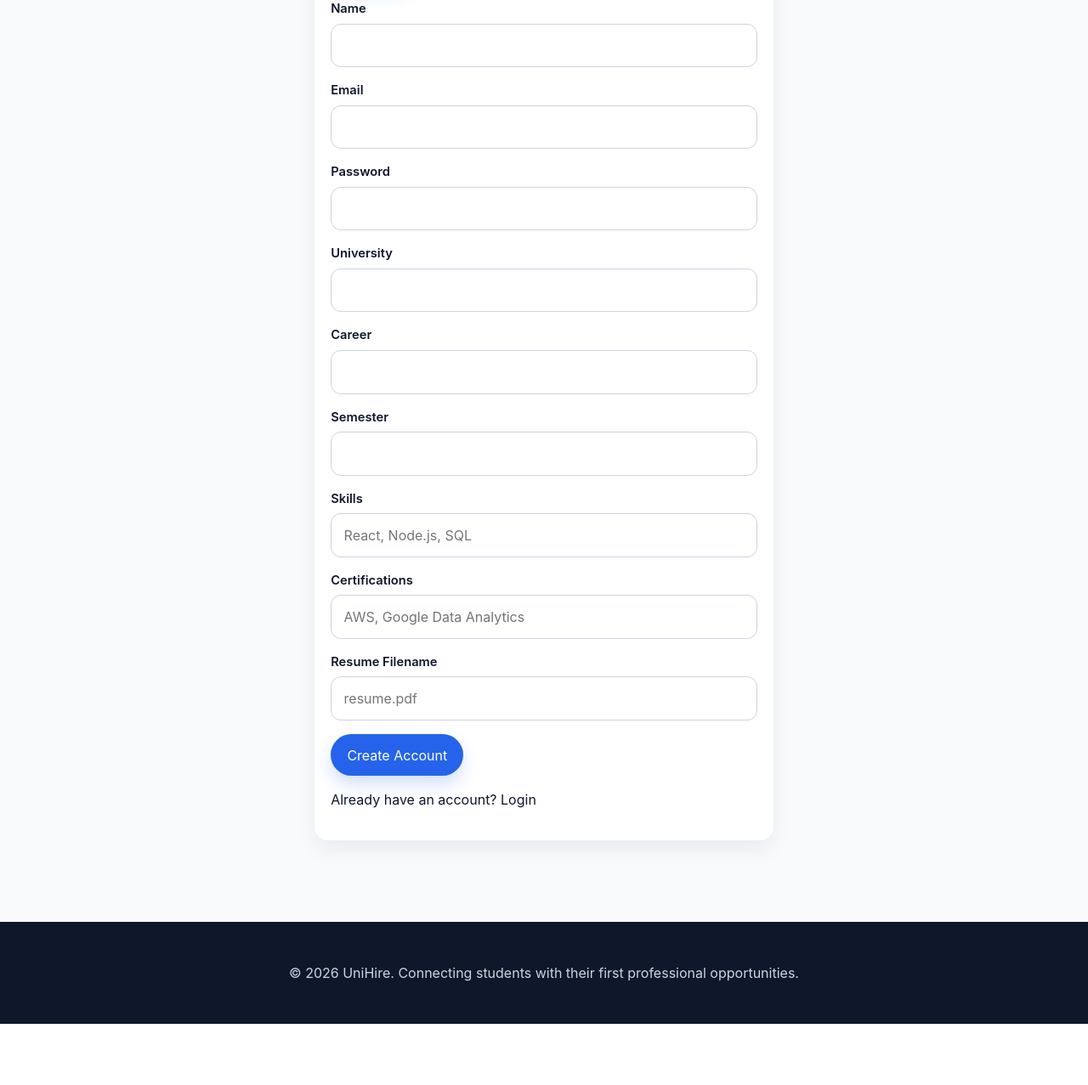
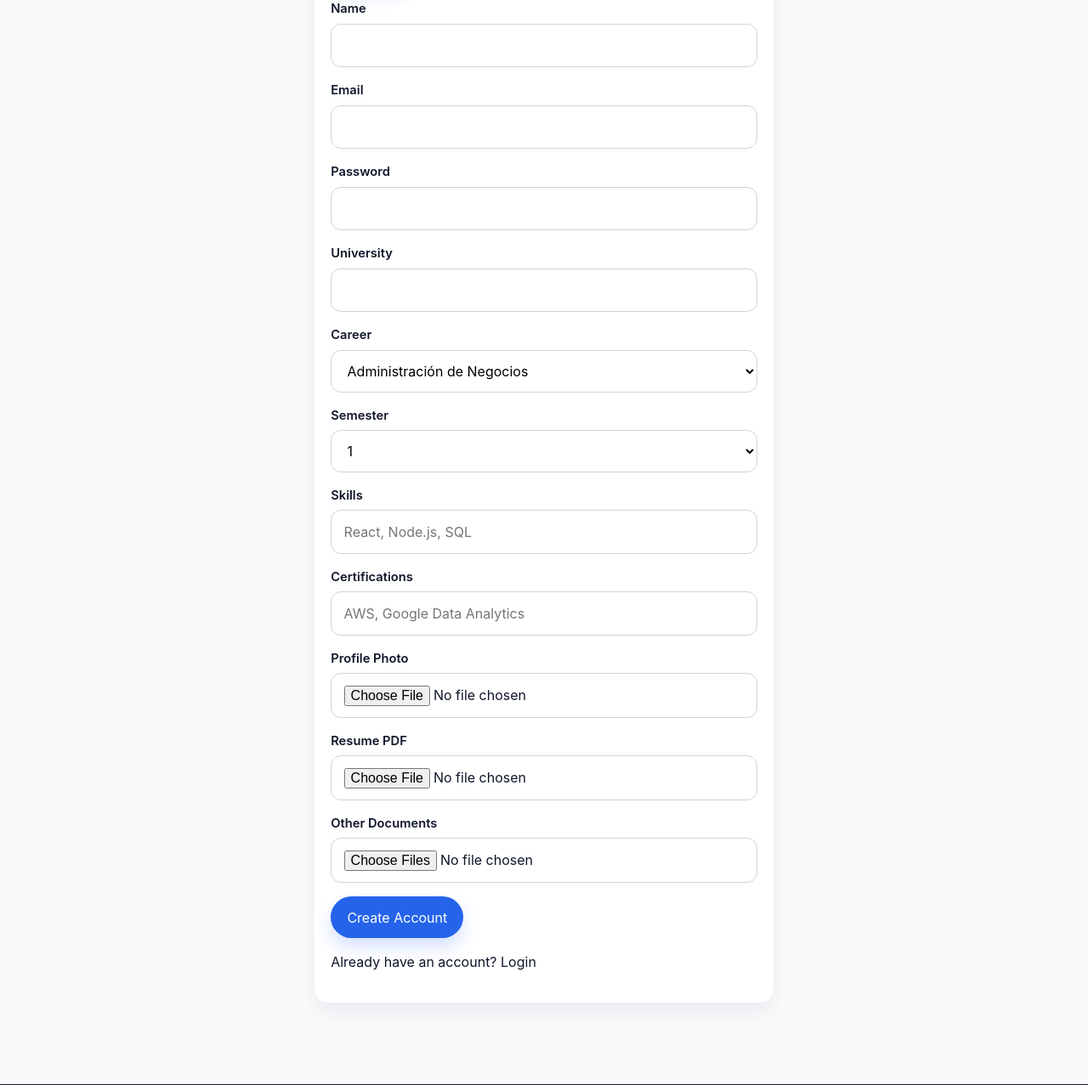
Before and after one commit to Blodox12/UniHire_PI1_20262, a Django app: page /register/student/ in a window 1280 px wide. Shown: the part 324-1601 px from the top of the page at 85% size. Before the commit the page ends 1529 px from the top, so only its background shows below. Run offline with Django 5.2, Linux system fonts and the light colour scheme.

Commit message:
Document upload and registration interface

```diff
--- a/accounts/forms.py
+++ b/accounts/forms.py
@@ -2,20 +2,74 @@ import re
 
 from django import forms
 
+from .models import Company
+from .models import StudentDocument
+
 EMAIL_RE = re.compile(r"[^\s@]+@[^\s@]+\.[^\s@]+")
 
+EAFIT_CAREERS = [
+    (career, career)
+    for career in [
+        "Administración de Negocios",
+        "Contaduría Pública",
+        "Derecho",
+        "Economía",
+        "Finanzas",
+        "Geología",
+        "Ingeniería Civil",
+        "Ingeniería de Diseño de Producto",
+        "Ingeniería de Procesos",
+        "Ingeniería de Producción",
+        "Ingeniería de Sistemas",
+        "Ingeniería Física",
+        "Ingeniería Matemática",
+        "Ingeniería Mecánica",
+        "Mercadeo",
+        "Negocios Internacionales",
+        "Psicología",
+    ]
+]
 
-class StudentRegisterForm(forms.Form):
+SEMESTER_CHOICES = [(str(number), str(number)) for number in range(1, 10)]
+
+
+def validate_pdf(upload):
+    if upload and not upload.name.lower().endswith(".pdf"):
+        raise forms.ValidationError("The resume must be a PDF file.")
+    return upload
+
+
+class MultipleFileInput(forms.ClearableFileInput):
+    allow_multiple_selected = True
+
+
+class MultipleFileField(forms.FileField):
+    widget = MultipleFileInput
+
+    def clean(self, data, initial=None):
+        single_clean = super().clean
+        if not data:
+            return []
+        if not isinstance(data, list):
+            data = [data]
+        return [single_clean(item, initial) for item in data]
+
+
+class StudentFieldsForm(forms.Form):
+    career = forms.ChoiceField(choices=EAFIT_CAREERS)
+    profile_photo = forms.ImageField(required=False)
+    resume_filename = forms.FileField(required=False, validators=[validate_pdf])
+    documents = MultipleFileField(required=False, label="Other documents")
+
+
+class StudentRegisterForm(StudentFieldsForm):
     name = forms.CharField(max_length=150)
     email = forms.CharField(max_length=150)
     password = forms.CharField(widget=forms.PasswordInput, min_length=1)
     university = forms.CharField(max_length=150)
-    career = forms.CharField(max_length=150)
-    semester = forms.CharField(max_length=10)
+    semester = forms.ChoiceField(choices=SEMESTER_CHOICES)
     skills = forms.CharField(max_length=500, required=False)
     certifications = forms.CharField(max_length=500, required=False)
-    resume_filename = forms.CharField(max_length=255, required=False)
-
     def clean_email(self):
         email = self.cleaned_data["email"].strip().lower()
         if not EMAIL_RE.fullmatch(email):
@@ -28,17 +82,11 @@ class StudentRegisterForm(forms.Form):
             raise forms.ValidationError("Password must contain at least 6 characters")
         return password
 
-    def clean_semester(self):
-        semester = str(self.cleaned_data["semester"]).strip()
-        if not semester.isdigit() or not (1 <= int(semester) <= 20):
-            raise forms.ValidationError("Semester must be a number between 1 and 20")
-        return semester
-
-
 class CompanyRegisterForm(forms.Form):
     company_name = forms.CharField(max_length=150)
     email = forms.CharField(max_length=150)
     password = forms.CharField(widget=forms.PasswordInput, min_length=1)
+    profile_photo = forms.ImageField(required=False)
 
     def clean_email(self):
         email = self.cleaned_data["email"].strip().lower()
@@ -59,21 +107,13 @@ class LoginForm(forms.Form):
     password = forms.CharField(widget=forms.PasswordInput)
 
 
-class StudentProfileForm(forms.Form):
+class StudentProfileForm(StudentFieldsForm):
     name = forms.CharField(max_length=150)
     university = forms.CharField(max_length=150)
-    career = forms.CharField(max_length=150)
-    semester = forms.CharField(max_length=10)
+    semester = forms.ChoiceField(choices=SEMESTER_CHOICES)
     skills = forms.CharField(max_length=500, required=False)
     certifications = forms.CharField(max_length=500, required=False)
-    resume_filename = forms.CharField(max_length=255, required=False)
-
-    def clean_semester(self):
-        semester = str(self.cleaned_data["semester"]).strip()
-        if not semester.isdigit() or not (1 <= int(semester) <= 20):
-            raise forms.ValidationError("Semester must be a number between 1 and 20")
-        return semester
-
 
 class CompanyProfileForm(forms.Form):
     company_name = forms.CharField(max_length=150, label="Company Name")
+    profile_photo = forms.ImageField(required=False)
--- a/accounts/templates/accounts/register_student.html
+++ b/accounts/templates/accounts/register_student.html
@@ -9,7 +9,7 @@
         <a href="{% url 'accounts:register_student' %}" class="btn btn-primary">Student</a>
         <a href="{% url 'accounts:register_company' %}" class="btn btn-secondary">Company</a>
       </div>
-      <form method="post">
+      <form method="post" enctype="multipart/form-data">
         {% csrf_token %}
         <div class="form-group">
           <label>Name</label>
@@ -32,11 +32,12 @@
         </div>
         <div class="form-group">
           <label>Career</label>
-          <input name="career" value="{{ form.career.value|default:'' }}" required />
+          {{ form.career }}
+          {% if form.career.errors %}<p class="message-error">{{ form.career.errors|join:", " }}</p>{% endif %}
         </div>
         <div class="form-group">
           <label>Semester</label>
-          <input type="number" name="semester" min="1" max="20" value="{{ form.semester.value|default:'' }}" required />
+          {{ form.semester }}
           {% if form.semester.errors %}<p class="message-error">{{ form.semester.errors|join:", " }}</p>{% endif %}
         </div>
         <div class="form-group">
@@ -48,8 +49,19 @@
           <input name="certifications" value="{{ form.certifications.value|default:'' }}" placeholder="AWS, Google Data Analytics" />
         </div>
         <div class="form-group">
-          <label>Resume Filename</label>
-          <input name="resume_filename" value="{{ form.resume_filename.value|default:'' }}" placeholder="resume.pdf" />
+          <label>Profile Photo</label>
+          {{ form.profile_photo }}
+          {% if form.profile_photo.errors %}<p class="message-error">{{ form.profile_photo.errors|join:", " }}</p>{% endif %}
+        </div>
+        <div class="form-group">
+          <label>Resume PDF</label>
+          {{ form.resume_filename }}
+          {% if form.resume_filename.errors %}<p class="message-error">{{ form.resume_filename.errors|join:", " }}</p>{% endif %}
+        </div>
+        <div class="form-group">
+          <label>Other Documents</label>
+          {{ form.documents }}
+          {% if form.documents.errors %}<p class="message-error">{{ form.documents.errors|join:", " }}</p>{% endif %}
         </div>
         <button class="btn btn-primary" type="submit">Create Account</button>
       </form>
--- a/accounts/urls.py
+++ b/accounts/urls.py
@@ -10,4 +10,5 @@ urlpatterns = [
     path("register/student/", views.register_student, name="register_student"),
     path("register/company/", views.register_company, name="register_company"),
     path("profile/", views.profile_view, name="profile"),
+    path("company-profile/", views.company_profile_view, name="company_profile"),
 ]
--- a/accounts/views.py
+++ b/accounts/views.py
@@ -5,11 +5,12 @@ from django.shortcuts import redirect, render
 from .decorators import login_required
 from .forms import (
     CompanyRegisterForm,
+    CompanyProfileForm,
     LoginForm,
     StudentProfileForm,
     StudentRegisterForm,
 )
-from .models import Company, CustomUser, Student
+from .models import Company, CustomUser, Student, StudentDocument
 from .utils import current_student
 
 # ---------------------------------------------------------------------------
@@ -50,7 +51,7 @@ def logout_view(request):
 
 def register_student(request):
     if request.method == "POST":
-        form = StudentRegisterForm(request.POST)
+        form = StudentRegisterForm(request.POST, request.FILES)
         if form.is_valid():
             data = form.cleaned_data
             email = data["email"].strip().lower()
@@ -71,7 +72,11 @@ def register_student(request):
                     semester=data["semester"],
                     skills=data.get("skills", ""),
                     certifications=data.get("certifications", ""),
-                    resume_filename=data.get("resume_filename", ""),
+                    profile_photo=data.get("profile_photo"),
+                    resume_filename=data.get("resume_filename"),
+                )
+                StudentDocument.objects.bulk_create(
+                    [StudentDocument(student=profile, file=document) for document in data.get("documents", [])]
                 )
                 request.session["user_id"] = user.id
                 request.session["role"] = "student"
@@ -87,7 +92,7 @@ def register_student(request):
 
 def register_company(request):
     if request.method == "POST":
-        form = CompanyRegisterForm(request.POST)
+        form = CompanyRegisterForm(request.POST, request.FILES)
         if form.is_valid():
             data = form.cleaned_data
             email = data["email"].strip().lower()
@@ -103,6 +108,7 @@ def register_company(request):
                     user=user,
                     company_name=data["company_name"].strip(),
                     email=email,
+                    profile_photo=data.get("profile_photo"),
                 )
                 request.session["user_id"] = user.id
                 request.session["role"] = "company"
@@ -125,7 +131,7 @@ def register_company(request):
 def profile_view(request):
     student = current_student(request)
     if request.method == "POST":
-        form = StudentProfileForm(request.POST)
+        form = StudentProfileForm(request.POST, request.FILES)
         if form.is_valid():
             data = form.cleaned_data
             student.name = data["name"]
@@ -134,8 +140,14 @@ def profile_view(request):
             student.semester = data["semester"]
             student.skills = data.get("skills", "")
             student.certifications = data.get("certifications", "")
-            student.resume_filename = data.get("resume_filename", "")
+            if data.get("profile_photo"):
+                student.profile_photo = data["profile_photo"]
+            if data.get("resume_filename"):
+                student.resume_filename = data["resume_filename"]
             student.save()
+            StudentDocument.objects.bulk_create(
+                [StudentDocument(student=student, file=document) for document in data.get("documents", [])]
+            )
             messages.success(request, "Profile updated successfully.")
     else:
         form = StudentProfileForm(initial={
@@ -145,6 +157,25 @@ def profile_view(request):
             "semester": student.semester,
             "skills": student.skills,
             "certifications": student.certifications,
-            "resume_filename": student.resume_filename,
         })
-    return render(request, "accounts/profile.html", {"form": form})
+    return render(request, "accounts/profile.html", {"form": form, "student": student})
+
+
+@login_required(role="company")
+def company_profile_view(request):
+    company = Company.objects.filter(user_id=request.session.get("user_id")).first()
+    if request.method == "POST":
+        form = CompanyProfileForm(request.POST, request.FILES)
+        if form.is_valid():
+            company.company_name = form.cleaned_data["company_name"]
+            if form.cleaned_data.get("profile_photo"):
+                company.profile_photo = form.cleaned_data["profile_photo"]
+            company.save()
+            request.session["name"] = company.company_name
+            messages.success(request, "Profile updated successfully.")
+            return redirect("jobs:company_dashboard")
+    else:
+        form = CompanyProfileForm(initial={
+            "company_name": company.company_name,
+        })
+    return render(request, "accounts/company_profile.html", {"form": form, "company": company})
--- a/jobs/templates/jobs/company_dashboard.html
+++ b/jobs/templates/jobs/company_dashboard.html
@@ -7,6 +7,7 @@
       <h3>Company Panel</h3>
       <a class="tab-link {% if view == 'jobs' %}active{% endif %}" href="{% url 'jobs:company_dashboard' %}?view=jobs">My Jobs</a>
       <a class="tab-link {% if view == 'applicants' %}active{% endif %}" href="{% url 'jobs:company_dashboard' %}?view=applicants">Applicants</a>
+      <a href="{% url 'accounts:company_profile' %}" class="btn btn-secondary" style="display: inline-block; margin-top: 1rem;">Edit Profile</a>
       <a href="{% url 'jobs:create_job' %}" class="btn btn-primary" style="display: inline-block; margin-top: 1rem;">Create Job</a>
     </aside>
     <section>
--- a/jobs/templates/jobs/student_dashboard.html
+++ b/jobs/templates/jobs/student_dashboard.html
@@ -14,11 +14,13 @@
       {% if view == "profile" %}
         <div class="dashboard-card">
           <h2>Welcome, {{ student.name }}</h2>
+          {% if student.profile_photo %}<p><img src="{{ student.profile_photo.url }}" alt="Profile photo" style="max-width: 120px; border-radius: 8px;" /></p>{% endif %}
           <p><strong>University:</strong> {{ student.university }}</p>
           <p><strong>Career:</strong> {{ student.career }}</p>
           <p><strong>Semester:</strong> {{ student.semester }}</p>
           <p><strong>Skills:</strong> {{ student.skills|default:"Add your skills" }}</p>
           <p><strong>Certifications:</strong> {{ student.certifications|default:"Add certifications" }}</p>
+          {% if student.resume_filename %}<p><strong>Resume:</strong> <a href="{{ student.resume_filename.url }}" target="_blank">View PDF</a></p>{% endif %}
         </div>
       {% elif view == "recommended" %}
         <div class="dashboard-card">
--- a/requirements.txt
+++ b/requirements.txt
@@ -1 +1,3 @@
 Django>=5.0,<6.2
+Pillow>=10.0
+python-dotenv>=1.0
--- a/unihire/settings.py
+++ b/unihire/settings.py
@@ -126,6 +126,8 @@ USE_TZ = True
 
 STATIC_URL = 'static/'
 STATICFILES_DIRS = [BASE_DIR / 'static']
+MEDIA_URL = '/media/'
+MEDIA_ROOT = BASE_DIR / 'media'
 
 DEFAULT_AUTO_FIELD = 'django.db.models.BigAutoField'
 
--- a/unihire/urls.py
+++ b/unihire/urls.py
@@ -1,4 +1,6 @@
 from django.contrib import admin
+from django.conf import settings
+from django.conf.urls.static import static
 from django.urls import include, path
 
 urlpatterns = [
@@ -7,3 +9,5 @@ urlpatterns = [
     path("", include("accounts.urls")),
     path("", include("jobs.urls")),
 ]
+
+urlpatterns += static(settings.MEDIA_URL, document_root=settings.MEDIA_ROOT)
```
Also changed, not shown: accounts/models.py (+12 -1 lines), accounts/templates/accounts/company_profile.html (added, +28 -0 lines), accounts/templates/accounts/profile.html (+24 -5 lines), accounts/templates/accounts/register_company.html (+6 -1 lines), core/forms.py (added, +13 -0 lines), core/models.py (+12 -3 lines), core/views.py (+18 -1 lines), accounts/migrations/0003_company_profile_photo_student_profile_photo_and_more.py (added), accounts/migrations/0004_studentdocument.py (added), 1 other file.
